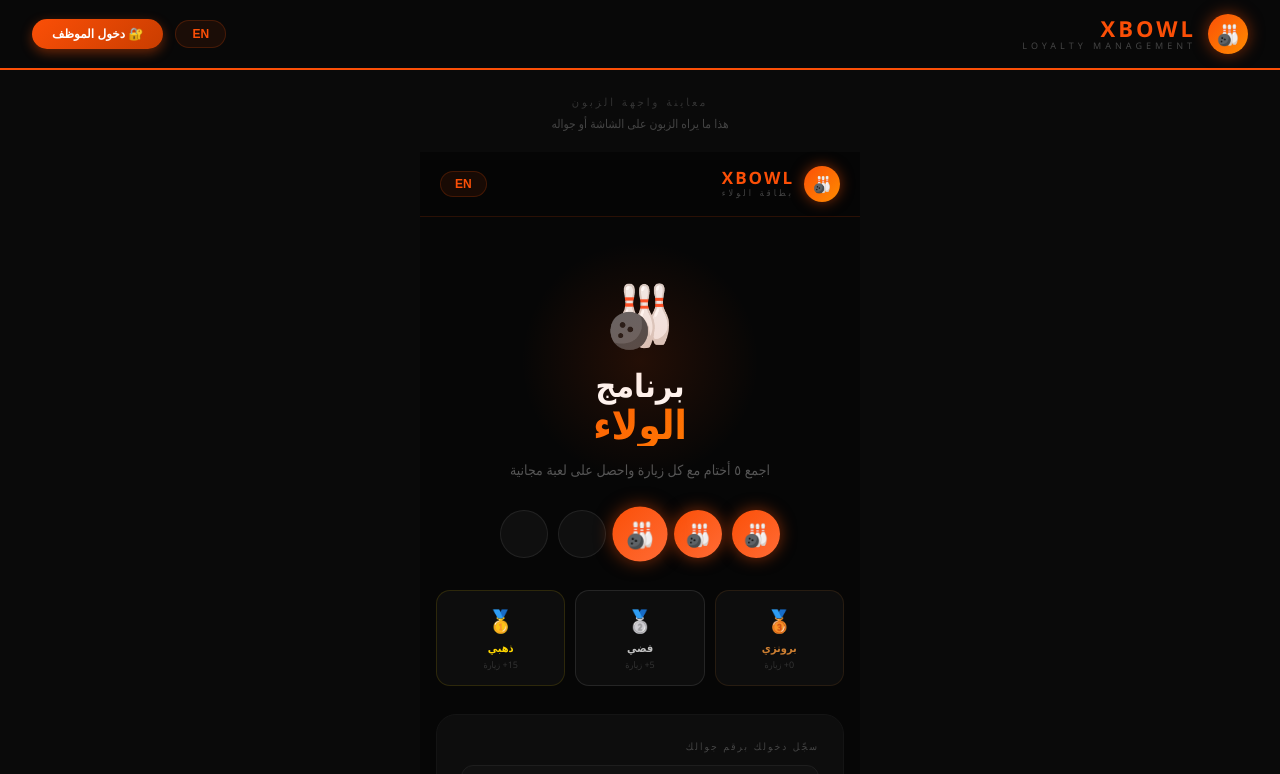
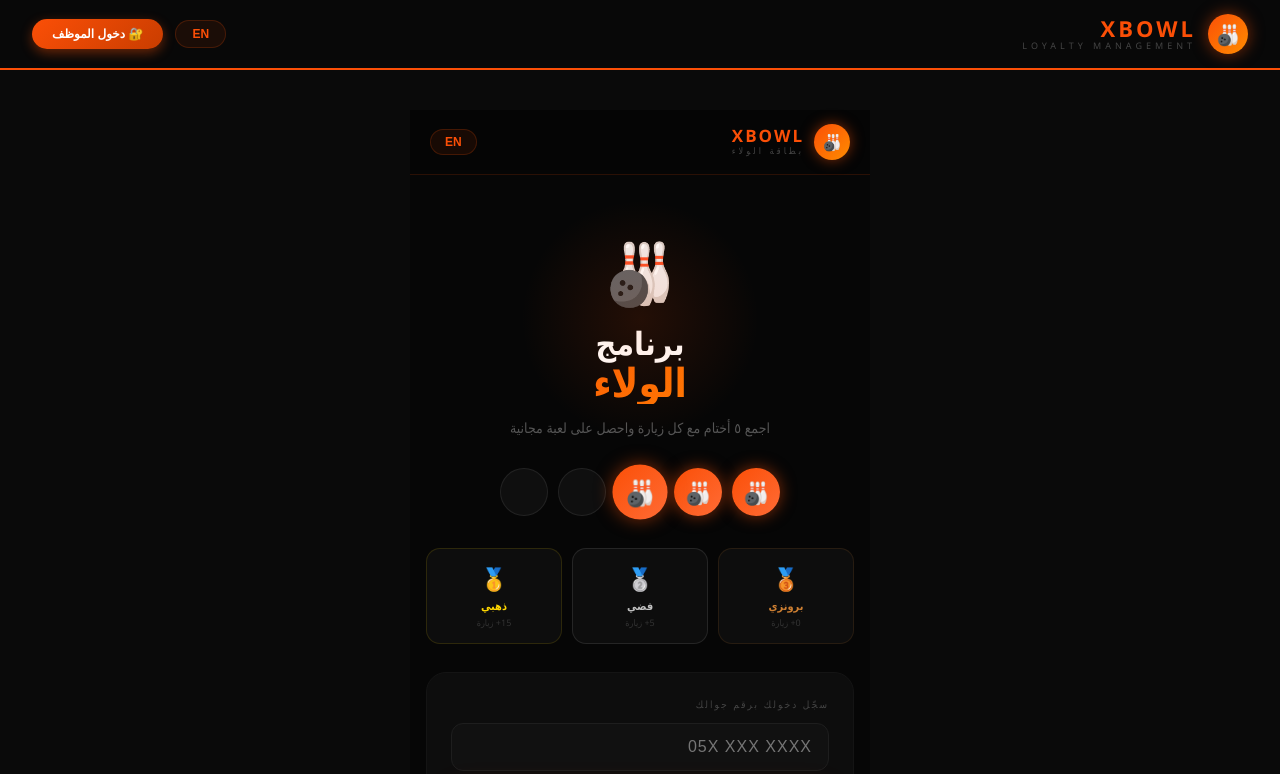
Before and after one commit to karkor00012-del/Xbowl-Club, a React (Create React App) app: page / in a window 1280 px wide. Shown: the top 774 px of the page. Built offline with nearby package versions, Linux system fonts and the light colour scheme.

Commit message:
Update App.jsx

```diff
--- a/src/App.jsx
+++ b/src/App.jsx
@@ -296,9 +296,16 @@
 // CUSTOMER APP
 // ══════════════════════════════════════════════════════════════
 function CustomerApp({lang,setLang,desktopMode=false}) {
-  const [screen,setScreen]=useState("home");
+  const [screen,setScreen]=useState(()=>{
+    try{ return sessionStorage.getItem("xb_cust_screen")||"home"; } catch(e){ return "home"; }
+  });
   const [phone,setPhone]=useState("");
-  const [customer,setCustomer]=useState(null);
+  const [customer,setCustomer]=useState(()=>{
+    try{
+      const s=sessionStorage.getItem("xb_cust_data");
+      return s?JSON.parse(s):null;
+    } catch(e){ return null; }
+  });
   const [error,setError]=useState("");
   const [loading,setLoading]=useState(false);
   const [regForm,setRegForm]=useState({name:"",phone:""});
@@ -333,7 +340,9 @@
         joined:Date.now(), last_visit:Date.now(),
       };
       const created=await sb.createCustomer(nc);
-      setCustomer(created||nc); setJustReg(true); setScreen("card");
+      const finalC=created||nc;
+      setCustomer(finalC); setJustReg(true); setScreen("card");
+      try{ sessionStorage.setItem("xb_cust_data",JSON.stringify(finalC)); sessionStorage.setItem("xb_cust_screen","card"); } catch(e){}
     } catch(e){ setRegErr({phone:ar?"الرقم مسجل مسبقاً":"Phone already registered"}); }
     setLoading(false);
   }
@@ -552,7 +561,10 @@
 // STAFF APP — PIN PROTECTED
 // ══════════════════════════════════════════════════════════════
 function StaffApp({lang,setLang,desktopMode=false,alreadyUnlocked=false}) {
-  const [unlocked,setUnlocked]=useState(alreadyUnlocked);
+  const [unlocked,setUnlocked]=useState(()=>{
+    if(alreadyUnlocked) return true;
+    try{ return sessionStorage.getItem("xbowl_staff_unlocked")==="1"; } catch(e){ return false; }
+  });
   const [tab,setTab]=useState("scan");
   const [showScanner,setShowScanner]=useState(false);
   const [scanResult,setScanResult]=useState(null);
@@ -931,12 +943,24 @@
 }
 
 // ══════════════════════════════════════════════════════════════
-// DESKTOP LAYOUT — side-by-side staff panel + customer card
+// DESKTOP LAYOUT
 // ══════════════════════════════════════════════════════════════
+const STAFF_SESSION_KEY = "xbowl_staff_unlocked";
+
 function DesktopLayout({lang,setLang}) {
-  const [staffUnlocked,setStaffUnlocked]=useState(false);
+  // Persist staff login in sessionStorage (stays until tab is closed)
+  const [staffUnlocked,setStaffUnlocked]=useState(()=>sessionStorage.getItem(STAFF_SESSION_KEY)==="1");
   const [showPin,setShowPin]=useState(false);
   const ar=lang==="ar";
+
+  function unlock(){
+    sessionStorage.setItem(STAFF_SESSION_KEY,"1");
+    setStaffUnlocked(true); setShowPin(false);
+  }
+  function logout(){
+    sessionStorage.removeItem(STAFF_SESSION_KEY);
+    setStaffUnlocked(false);
+  }
 
   return (
     <div style={{minHeight:"100vh",background:"#060606",display:"flex",flexDirection:"column"}}>
@@ -961,7 +985,7 @@
                 <div style={{background:"rgba(34,197,94,0.1)",border:"1px solid rgba(34,197,94,0.3)",borderRadius:20,padding:"6px 14px",fontSize:11,color:"#22c55e",fontWeight:700}}>
                   ✓ {ar?"الموظف مسجل دخول":"Staff Logged In"}
                 </div>
-                <button onClick={()=>setStaffUnlocked(false)} style={{background:"#111",border:"1px solid #222",color:"#555",padding:"6px 14px",borderRadius:20,cursor:"pointer",fontSize:11}}>
+                <button onClick={logout} style={{background:"#111",border:"1px solid #222",color:"#555",padding:"6px 14px",borderRadius:20,cursor:"pointer",fontSize:11}}>
                   {ar?"خروج":"Logout"}
                 </button>
               </div>
@@ -969,32 +993,20 @@
         </div>
       </div>
 
-      {showPin&&<PinGate lang={lang} onUnlock={()=>{setStaffUnlocked(true);setShowPin(false);}} onClose={()=>setShowPin(false)}/>}
+      {showPin&&<PinGate lang={lang} onUnlock={unlock} onClose={()=>setShowPin(false)}/>}
 
-      {/* Main content */}
-      <div style={{flex:1,display:"grid",gridTemplateColumns:staffUnlocked?"1fr 420px":"1fr",gap:0,overflow:"hidden"}}>
-
-        {/* Left — Staff panel (only when unlocked) */}
-        {staffUnlocked&&(
-          <div style={{borderRight:"1px solid #111",overflow:"auto",background:"#060606"}}>
-            <StaffApp lang={lang} setLang={setLang} desktopMode alreadyUnlocked/>
-          </div>
-        )}
-
-        {/* Right — Customer preview / kiosk */}
-        <div style={{overflow:"auto",background:"#0a0a0a",display:"flex",flexDirection:"column"}}>
-          {!staffUnlocked&&(
-            <div style={{padding:"24px 32px 0",textAlign:"center"}}>
-              <div style={{fontSize:11,color:"#333",letterSpacing:3,marginBottom:6}}>{ar?"معاينة واجهة الزبون":"CUSTOMER KIOSK PREVIEW"}</div>
-              <div style={{fontSize:12,color:"#444",marginBottom:20}}>{ar?"هذا ما يراه الزبون على الشاشة أو جواله":"What customers see on screen or their phone"}</div>
+      {/* Main content — full screen staff panel when unlocked, customer app when not */}
+      <div style={{flex:1,overflow:"hidden"}}>
+        {staffUnlocked
+          ? <div style={{height:"100%",overflow:"auto"}}>
+              <StaffApp lang={lang} setLang={setLang} desktopMode alreadyUnlocked/>
             </div>
-          )}
-          <div style={{flex:1,display:"flex",justifyContent:"center",padding:"0 16px 40px"}}>
-            <div style={{width:"100%",maxWidth:440}}>
-              <CustomerApp lang={lang} setLang={()=>{}} desktopMode/>
+          : <div style={{height:"100%",overflow:"auto",display:"flex",justifyContent:"center",alignItems:"flex-start",padding:"40px 16px",background:"#0a0a0a"}}>
+              <div style={{width:"100%",maxWidth:460}}>
+                <CustomerApp lang={lang} setLang={setLang} desktopMode/>
+              </div>
             </div>
-          </div>
-        </div>
+        }
       </div>
     </div>
   );
```
